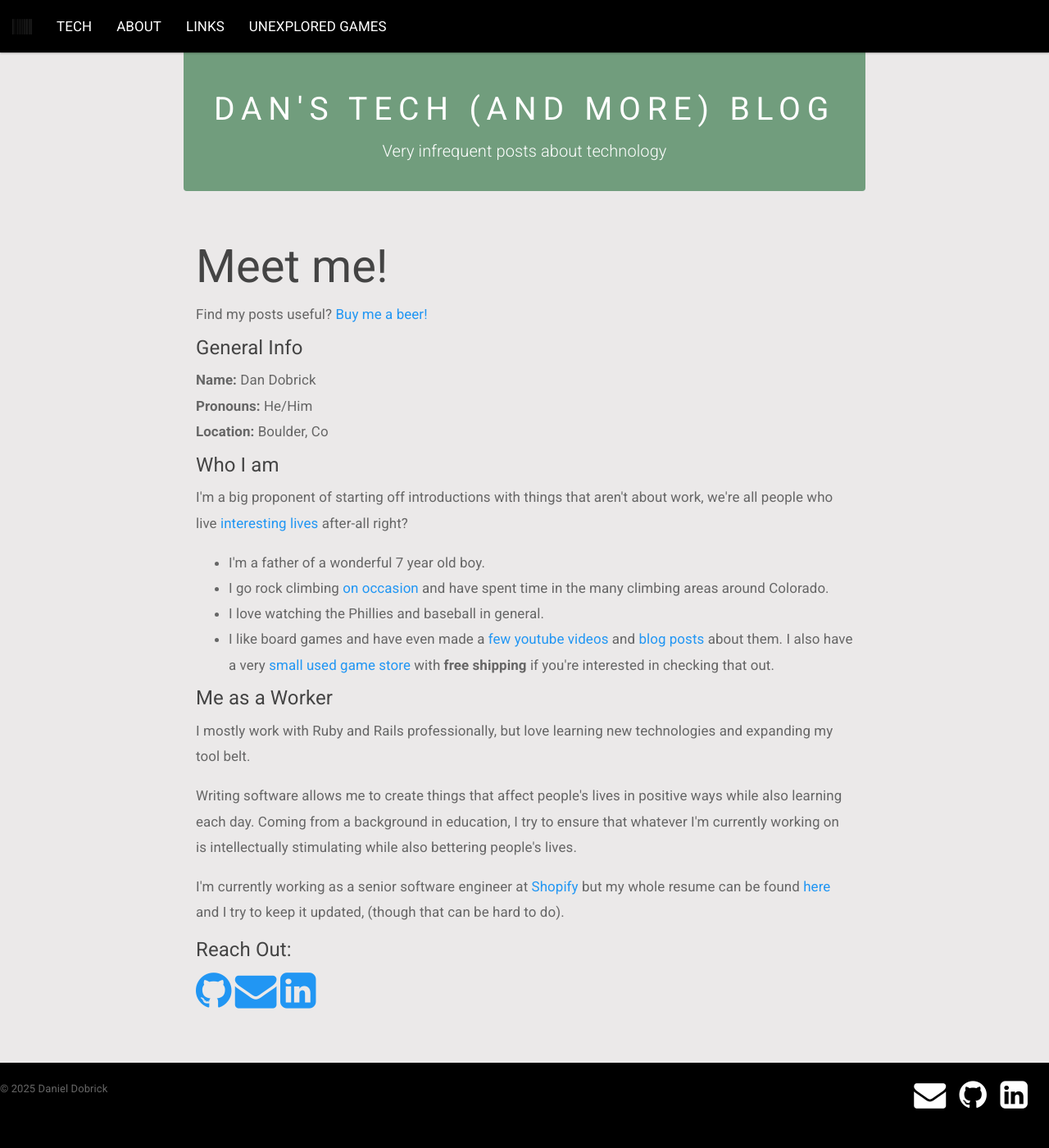
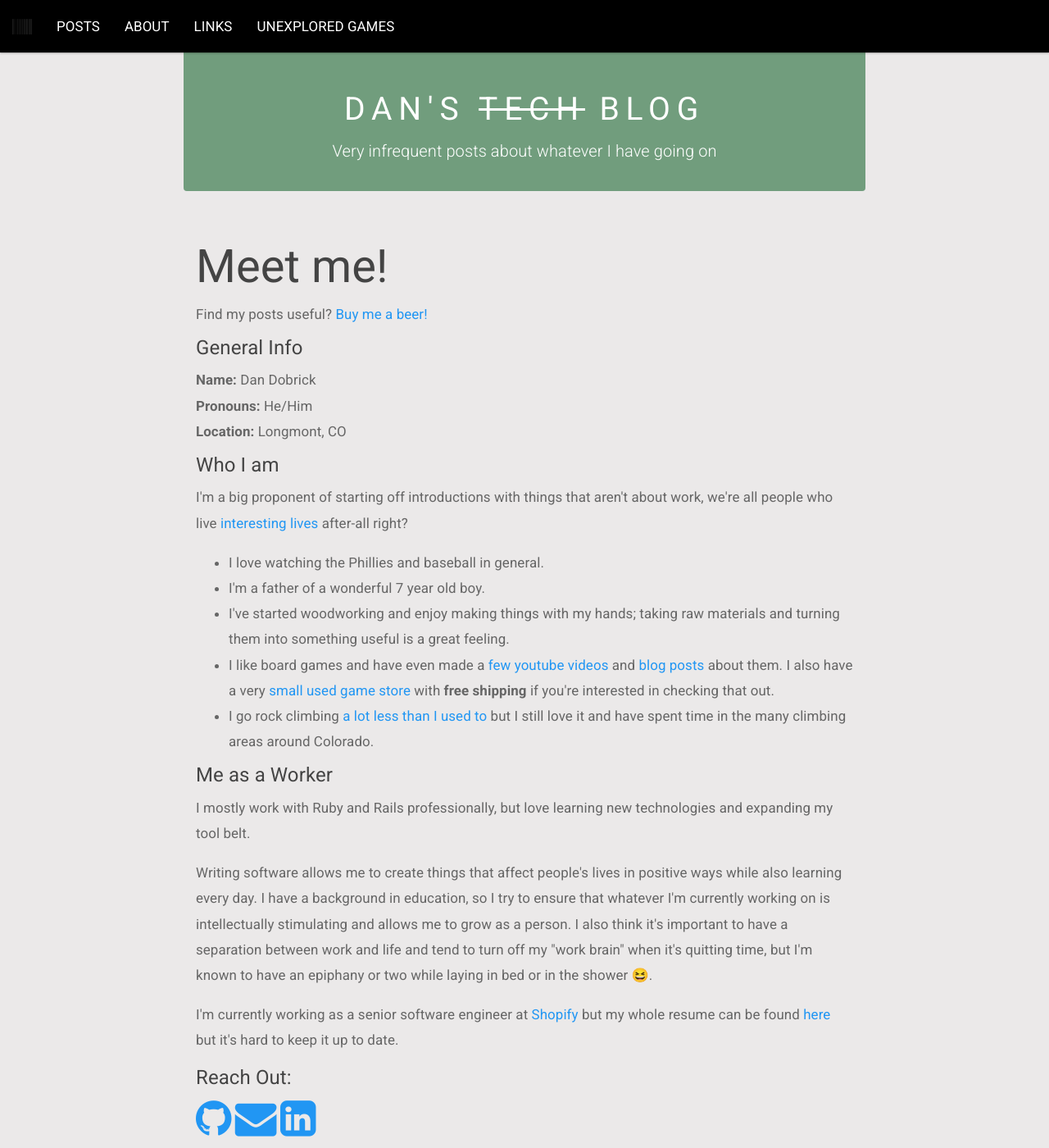
Before and after one commit to DanDobrick/blog, a Jekyll site: the page built from _pages/about.html, in a window 1280 px wide and 1400 px high. Shown: the whole window at 82% size. Built offline with Jekyll 4.4.1, drawn with Linux system fonts in a browser that asks for light colours.

Commit message:
Bench post

```diff
--- a/_config.yml
+++ b/_config.yml
@@ -11,9 +11,9 @@
 # You can create any custom variable you would like, and they will be accessible
 # in the templates via {{ site.myvariable }}.
 
-title: Dan's Tech (and more) Blog
-name: Dan's Tech (and more) Blog
-description: Very infrequent posts about technology
+title: Dan's <s>Tech</s> Blog
+name: Dan's <s>Tech</s> Blog
+description: Very infrequent posts about whatever I have going on
 baseurl: /blog
 github_username: DanDobrick
 
--- a/_data/settings.yml
+++ b/_data/settings.yml
@@ -1,5 +1,5 @@
 menu:
-  - name: Tech
+  - name: Posts
     link: /blog/
   - name: About
     link: /blog/about
--- a/_pages/about.html
+++ b/_pages/about.html
@@ -10,7 +10,7 @@
 <br>
 <strong>Pronouns:</strong> He/Him
 <br>
-<strong>Location:</strong> Boulder, Co
+<strong>Location:</strong> Longmont, CO
 
 <h4>Who I am</h4>
 <p>
@@ -20,6 +20,9 @@
 </p>
 <ul>
   <li>
+    I love watching the Phillies and baseball in general.
+  </li>
+  <li>
     {% capture currentDate %}{{ site.time | date: '%s' }}{% endcapture %}
     {% assign birthDate = '04-03-2018 03:57:00' | date: '%s' %}
     {% assign ageInSeconds = currentDate | minus: birthDate %}
@@ -27,16 +30,17 @@
     I'm a father of a wonderful {{ age }} year old boy.
   </li>
   <li>
-    I go rock climbing <a href="https://www.mountainproject.com/user/201108776/dan-d" target="_blank" ref="nofollow noopener">on occasion</a> and have spent time in the many climbing areas around Colorado.
-  </li>
-  <li>
-    I love watching the Phillies and baseball in general.
+    I've started woodworking and enjoy making things with my hands; taking raw materials and turning them into something useful is a great feeling.
   </li>
   <li>
     I like board games and have even made a
     <a href="https://www.youtube.com/@unexploredgames6028" target="_blank" ref="nofollow noopener">few youtube
       videos</a> and <a href="https://www.unexplored-games.com/blogs/game-reviews" target="_blank" ref="nofollow noopener">blog posts</a> about them.
       I also have a very <a href="https://www.unexplored-games.com" target="_blank" ref="nofollow noopener">small used game store</a> with <strong>free shipping</strong> if you're interested in checking that out.
+  </li>
+  <li>
+    I go rock climbing <a href="https://www.mountainproject.com/user/201108776/dan-d" target="_blank" ref="nofollow noopener">a lot less than I used to</a>
+    but I still love it and have spent time in the many climbing areas around Colorado.
   </li>
 </ul>
 
@@ -46,14 +50,14 @@
 </p>
 <p>
   Writing software allows me to create things that affect people's lives in positive ways while also learning
-  each day. Coming from a background in education, I try to ensure that whatever I'm currently working on is
-  intellectually stimulating while also bettering people's lives.
+  every day. I have a background in education, so I try to ensure that whatever I'm currently working on is
+  intellectually stimulating and allows me to grow as a person. I also think it's important to have a separation between work and
+  life and tend to turn off my "work brain" when it's quitting time, but I'm known to have an epiphany or two while laying in bed or in the shower 😆.
 </p>
 <p>
   I'm currently working as a senior software engineer at <a href="https://www.shopify.com/" target="_blank"
     ref="nofollow noopener">Shopify</a> but my whole resume can be found <a href="https://dandobrick.com/assets/Dan_Dobrick_resume_2024.pdf" target="_blank"
-    ref="nofollow noopener">here</a> and I try to keep
-  it updated, (though that can be hard to do).
+    ref="nofollow noopener">here</a> but it's hard to keep it up to date.
 </p>
 
 <h4>Reach Out:</h4>
--- a/_pages/links.html
+++ b/_pages/links.html
@@ -21,6 +21,7 @@
 
   <h2>{{page.title}}</h2>
   <ul>
+    <li><a href="https://www.unexplored-games.com" target="_blank" ref="nofollow noopener">https://www.unexplored-games.com/</a> - My small used boardgame store.</li>
     <li><a href="https://ohhelloana.blog/" target="_blank" ref="nofollow noopener">https://ohhelloana.blog/</a>
       <ul>
         <li><a href="https://ohhelloana.blog/just-get-a-website/" target="_blank" ref="nofollow noopener">Just get a website</a> - a short post about how you (yes you) should make a website; you don't need "content".</li>
@@ -30,6 +31,7 @@
     <li><a href="https://www.neinadobrick.com" target="_blank" ref="nofollow noopener">https://www.neinadobrick.com/</a> - Shamelessly promoting my wife's writing website.</li>
     <li><a href="https://matthiasott.com/" target="_blank" ref="nofollow noopener">https://matthiasott.com/</a> - Author of the blog post quoted above.</li>
     <li><a href="https://theforest.link/" target="_blank" ref="nofollow noopener">https://theforest.link/</a> - click a button and be redirected to a random small site or blog.</li>
+    <li><a href="https://www.bestbeginnerwoodworking.com/" target="_blank" ref="nofollow noopener">https://www.bestbeginnerwoodworking.com/</a> - A beginner's woodworking course that I used and really enjoyed.</li>
   </ul>
 
   {% include contact_and_donate.html %}
--- a/index.html
+++ b/index.html
@@ -1,6 +1,6 @@
 ---
 title: Dan's Tech (and more) Blog
-description: Very infrequent posts about technology and boardgames
+description: Very infrequent posts about whatever I have going on
 comments: false
 ---
 {% include pagination.html %}
```
Also changed, not shown: _drafts/2024-04-26-instance-variable-and-testing-rake-tasks.md (deleted, +0 -24 lines), _posts/2025-06-02-i-made-this-bench-i'm-proud-of-it.md (added, +25 -0 lines), README.md, assets/images/posts/i-made-this-bench-i'm-proud-of-it/finished-bench.jpg (added), assets/images/posts/i-made-this-bench-i'm-proud-of-it/glamour-shot.jpg (added), assets/images/posts/i-made-this-bench-i'm-proud-of-it/raw-wood.jpg (added), assets/images/posts/i-made-this-bench-i'm-proud-of-it/top.jpg (added), 1 other file.
